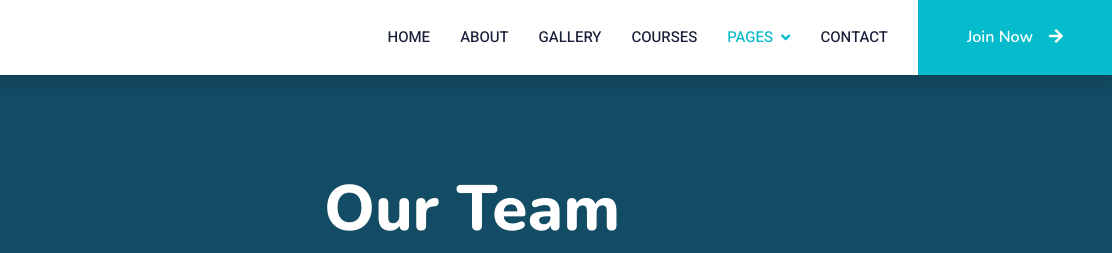
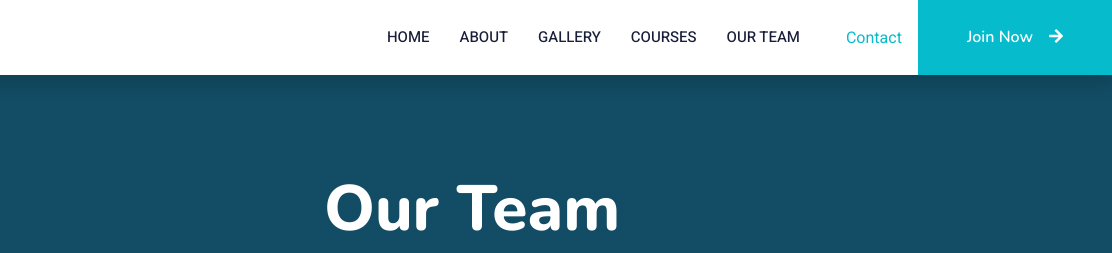
Before and after one commit to LearnRobo/logincode, a plain HTML site: page team.html in a window 1280 px wide. Shown: the top 253 px of the page, 168-1280 px from the left. Drawn offline with nearby package versions, Linux system fonts and the light colour scheme.

Commit message:
zxmtggyhh

```diff
--- a/team.html
+++ b/team.html
@@ -56,12 +56,13 @@
                 <a href="about.html" class="nav-item nav-link">About</a>
                 <a href="Gallery.html" class="nav-item nav-link">Gallery</a>
                 <a href="courses.html" class="nav-item nav-link">Courses</a>
-                <div class="nav-item dropdown">
-                    <a href="#" class="nav-link dropdown-toggle active" data-bs-toggle="dropdown">Pages</a>
+                <a href="team.html" class="nav-item nav-link">Our Team</a>
+                <!--<div class="nav-item dropdown">
+                    <a href="#" class="nav-link dropdown-toggle" data-bs-toggle="dropdown">Pages</a>
                     <div class="dropdown-menu fade-down m-0">
-                        <a href="team.html" class="dropdown-item active">Our Team</a>
+                        <a href="team.html" class="dropdown-item">Our Team</a>
                         <a href="testimonial.html" class="dropdown-item">Testimonial</a>
-                       <!--<a href="404.html" class="dropdown-item">404 Page</a>-->
+                        <a href="404.html" class="dropdown-item">404 Page</a>-->
                     </div>
                 </div>
                 <a href="contact.html" class="nav-item nav-link">Contact</a>
```
Also changed, not shown: Gallery.html (+5 -4 lines), about.html (+3 -2 lines), contact.html (+3 -2 lines), courses.html (+3 -2 lines), index.html (+3 -2 lines).
